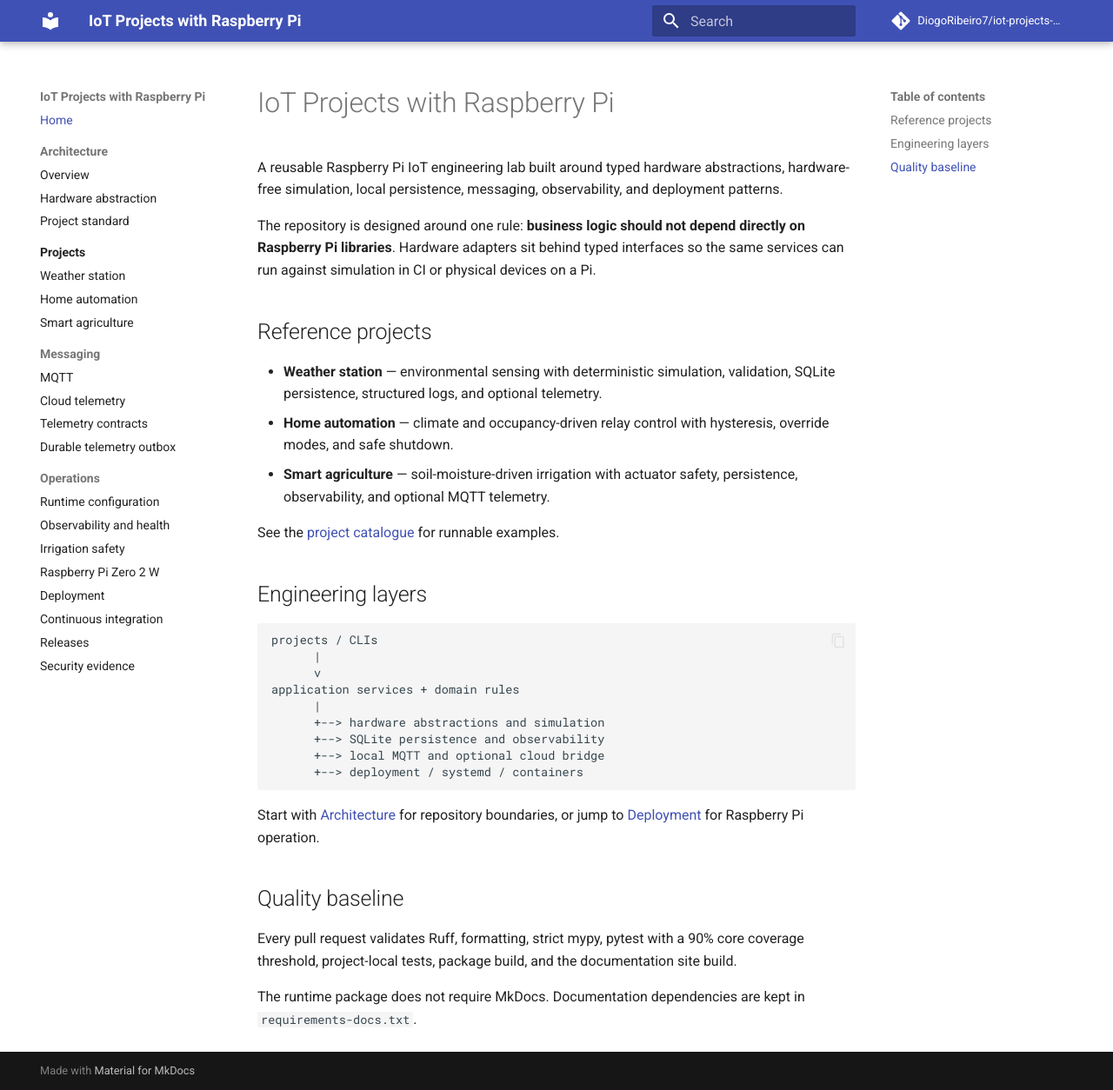
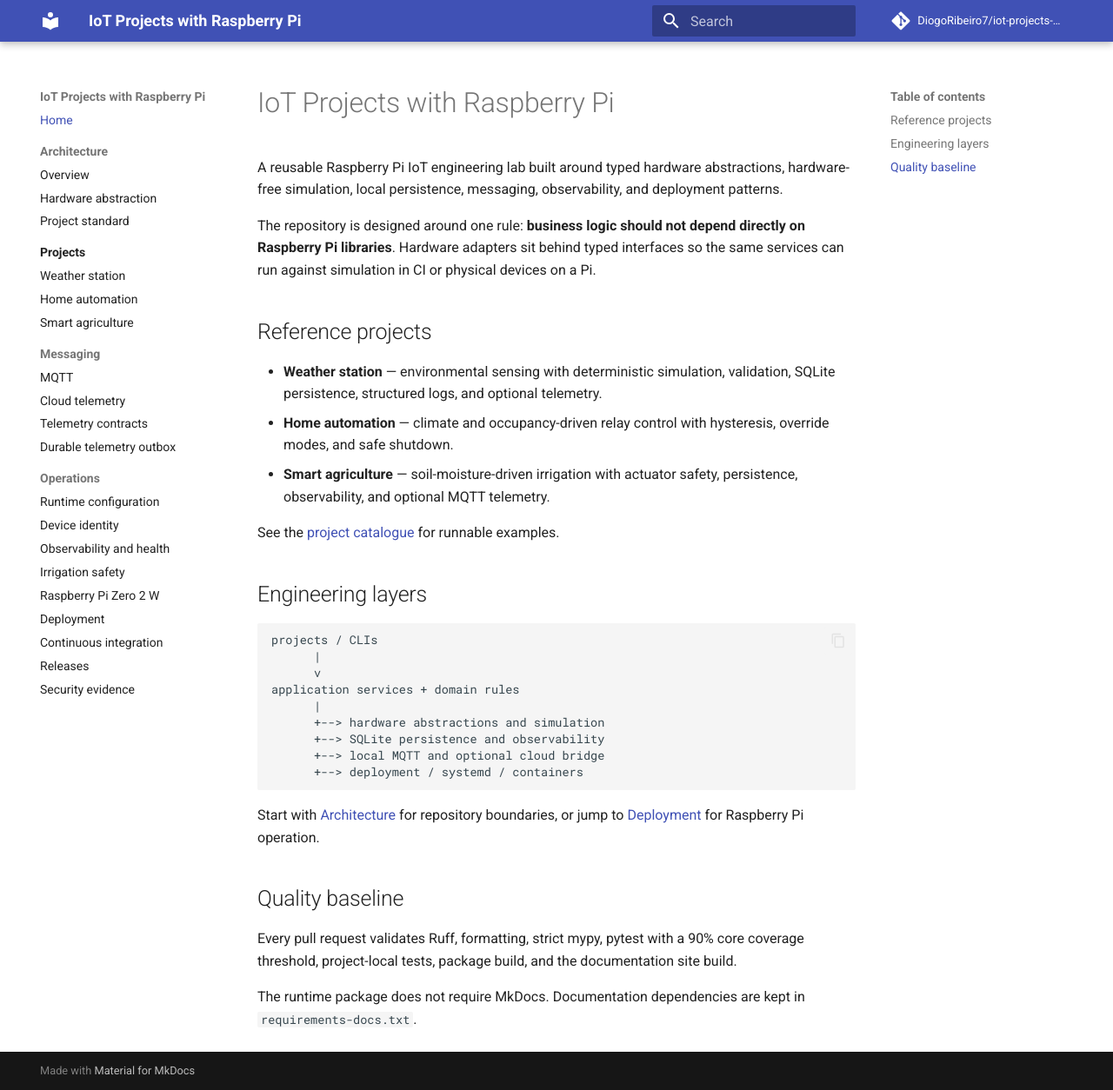
Before and after one commit to DiogoRibeiro7/iot-projects-with-pi, an MkDocs documentation site: the page built from docs/index.md, in a window 1280 px wide and 1254 px high. Shown: the whole window at 87% size. Built offline with MkDocs 1.6.1 and Material for MkDocs 9.7.7, drawn with Linux system fonts in a browser that asks for light colours; comment, search, counter and statistics services are not loaded.

Commit message:
Add device identity docs to navigation

```diff
--- a/mkdocs.yml
+++ b/mkdocs.yml
@@ -51,6 +51,7 @@ nav:
       - Durable telemetry outbox: telemetry-outbox.md
   - Operations:
       - Runtime configuration: configuration.md
+      - Device identity: device-identity.md
       - Observability and health: observability.md
       - Irrigation safety: irrigation-safety.md
       - Raspberry Pi Zero 2 W: pi-zero-2w.md
```
